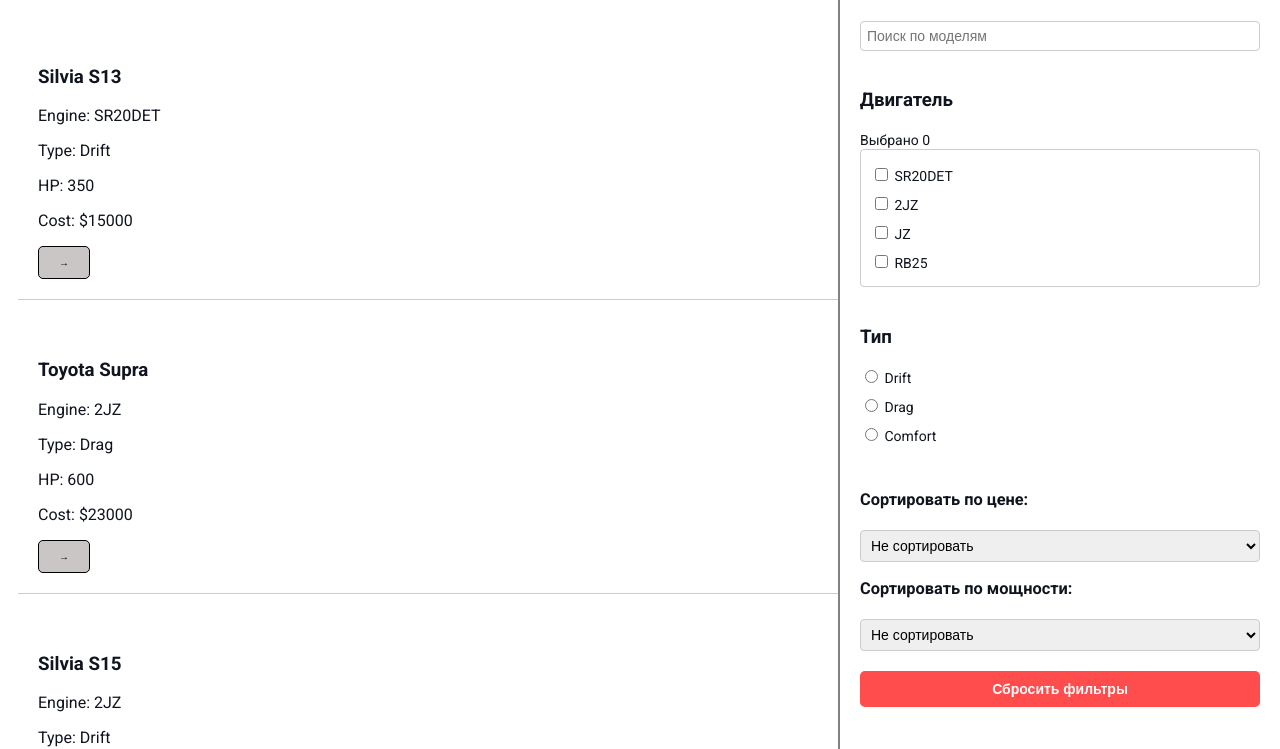
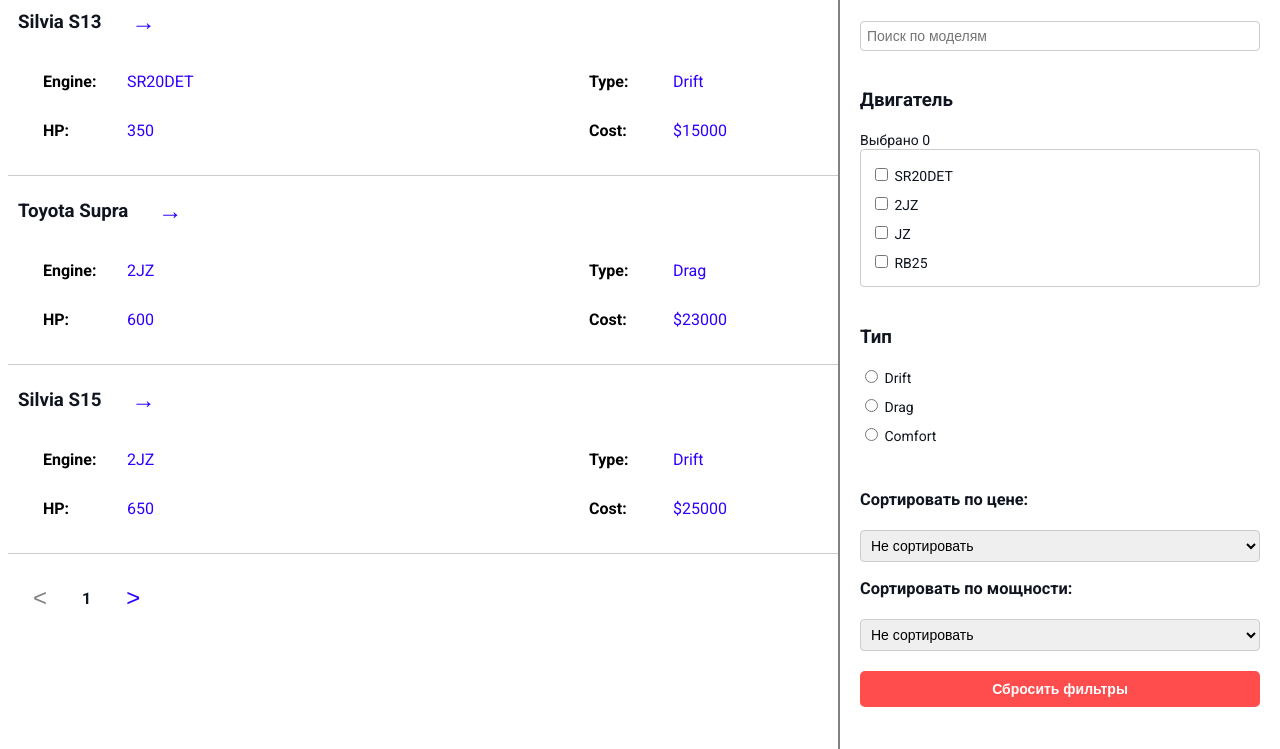
Before and after one commit to RomanPankratov/streetCarSpecial, a plain HTML site: page index.html in a window 1280 px wide. Shown: the part 60-809 px from the top of the page. Drawn offline with Linux system fonts and the light colour scheme.

Commit message:
Add files via upload
Реализована пагинация.
Доработан css.

```diff
--- a/app.js
+++ b/app.js
@@ -8,24 +8,40 @@ const cars = [
 
 let filteredCars = [...cars];
 let sortOption = 'none';
+let currentPage = 1;
+const itemsPerPage = 3;
 
 function renderCars() {
   const container = document.getElementById('car-container');
   container.innerHTML = '';
 
-  filteredCars.forEach(car => {
+  const startIndex = (currentPage - 1) * itemsPerPage;
+  const endIndex = startIndex + itemsPerPage;
+  const carsToDisplay = filteredCars.slice(startIndex, endIndex);
+
+  carsToDisplay.forEach(car => {
     const carElement = document.createElement('div');
     carElement.className = 'car-block';
     carElement.innerHTML = `
-      <h3>${car.model}</h3>
-      <p>Engine: ${car.engine}</p>
-      <p>Type: ${car.type}</p>
-      <p>HP: ${car.hp}</p>
-      <p>Cost: $${car.cost}</p>
-      <button class="link-button" onclick="viewCarDetails('${car.model}')">→</button>
+      <div class="car-header">
+        <h3>${car.model}</h3>
+        <button class="link-button" onclick="viewCarDetails('${car.model}')">→</button>
+      </div>
+      <div class="car-details">
+        <div class="car-details-left">
+          <p><strong>Engine:</strong> ${car.engine}</p>
+          <p><strong>HP:</strong> ${car.hp}</p>
+        </div>
+        <div class="car-details-right">
+          <p><strong>Type:</strong> ${car.type}</p>
+          <p><strong>Cost:</strong> $${car.cost}</p>
+        </div>
+      </div>
     `;
     container.appendChild(carElement);
   });
+
+  updatePagination();
 }
 
 function viewCarDetails(model) {
@@ -57,7 +73,16 @@ function applyFilters() {
     filteredCars.sort((a, b) => b.hp - a.hp);
   }
 
+  currentPage = 1;
   renderCars();
+}
+
+function updatePagination() {
+  const totalPages = Math.ceil(filteredCars.length / itemsPerPage);
+  document.getElementById('page-info').textContent = `${currentPage}`;
+
+  document.getElementById('prev-page').disabled = currentPage === 1;
+  document.getElementById('next-page').disabled = currentPage === totalPages;
 }
 
 document.getElementById('find').addEventListener('input', applyFilters);
@@ -88,7 +113,23 @@ document.getElementById('reset-filters').addEventListener('click', () => {
   document.getElementById('sort-hp').value = 'none';
   sortOption = 'none';
   filteredCars = [...cars];
+  currentPage = 1;
   renderCars();
+});
+
+document.getElementById('prev-page').addEventListener('click', () => {
+  if (currentPage > 1) {
+    currentPage--;
+    renderCars();
+  }
+});
+
+document.getElementById('next-page').addEventListener('click', () => {
+  const totalPages = Math.ceil(filteredCars.length / itemsPerPage);
+  if (currentPage < totalPages) {
+    currentPage++;
+    renderCars();
+  }
 });
 
 window.onload = () => {
--- a/index.html
+++ b/index.html
@@ -56,7 +56,14 @@
         class="jdm"/>
     </div>
     <div class="list-cars">
-        <div id="car-container"></div>
+        <div id="car-container">
+
+        </div>
+        <div class="pagination">
+            <button id="prev-page"><</button>
+            <span id="page-info"></span>
+            <button id="next-page">></button>
+        </div>
     </div>
     <div class="footer">
     </div>
--- a/styles.css
+++ b/styles.css
@@ -5,7 +5,7 @@ body{
     color: #0f141e;
     font: normal 16px 'Roboto', sans-serif;
     margin-right: 160px; /* Same as the width of the sidebar */
-    padding: 0px 10px;
+    /* padding: 0px 10px; */
 }
 .avatar{
     width: 200px;
@@ -17,7 +17,7 @@ body{
 .first{
    padding-left: 0px;
    text-align: center;
-   padding-bottom: 30px;
+   /* padding-bottom: 30px; */
 }
 .first a{
     font-size: 42px;
@@ -34,9 +34,58 @@ body{
 
 .car-block {
     border-bottom: 1px solid #ccc;
-    padding: 20px;
-    margin-bottom: 20px;
-}
+    padding: 10px;
+    margin-bottom: 10px;
+  }
+
+  .car-block .car-header {
+    display: flex;
+    /* justify-content: space-between; */
+    align-items: center;
+    margin-bottom: 10px;
+  }
+
+  .car-block h3 {
+    margin: 0;
+  }
+
+  .car-block .link-button {
+    background: none;
+    border: none;
+    padding-left: 30px;
+    cursor: pointer;
+    font-size: 24px;
+    color: #2f00ff;
+  }
+
+  .car-block .link-button:hover {
+    opacity: 75%;
+  }
+
+  .car-block .car-details {
+    display: flex;
+    justify-content: space-between;
+  }
+
+  .car-block .car-details-left,
+  .car-block .car-details-right {
+    flex: 1;
+  }
+
+  .car-block .car-details-left p,
+  .car-block .car-details-right p {
+    margin: 20px;
+    padding: 5px;
+    color: #2f00ff;
+  }
+
+  .car-block .car-details-left p strong,
+  .car-block .car-details-right p strong {
+    display: inline-block;
+    width: 80px;
+    color: #000;
+  }
+
 .third{
     background-color: red;
 }
@@ -152,16 +201,45 @@ body{
 }
 
 .link-button {
-    background-color: #cac6c6;
-    color: #000;
-    border: 1px solid #000;
-    padding: 10px 20px;
-    font-size: 10px;
+    background-color: #ffffff;
+    border: none;
+    color: rgb(38, 1, 248);
+    /* border: 1px solid #000;
+    padding: 10px 20px; */
+    font-size: 16px;
     font-weight: bold;
-    border-radius: 5px;
+    /* border-radius: 5px; */
     cursor: pointer;
     transition: background-color 0.3s ease;
 }
 .link-button:hover{
     opacity: 75%;
 }
+
+.pagination {
+    display: flex;
+    justify-content: left;
+    align-items: center;
+    margin-top: 20px;
+  }
+
+  .pagination button {
+    background-color: #ffffff;
+    color: rgb(38, 1, 248);
+    border: none;
+    padding: 10px 20px;
+    margin: 0 5px;
+    cursor: pointer;
+    border-radius: 5px;
+    font-size: 24px;
+  }
+
+  .pagination button:disabled{
+    color: #818181;
+  }
+
+  .pagination span {
+    margin: 0 10px;
+    font-size: 16px;
+    font-weight: bold;
+  }
```
Also changed, not shown: car.html (+1 -1 lines).
